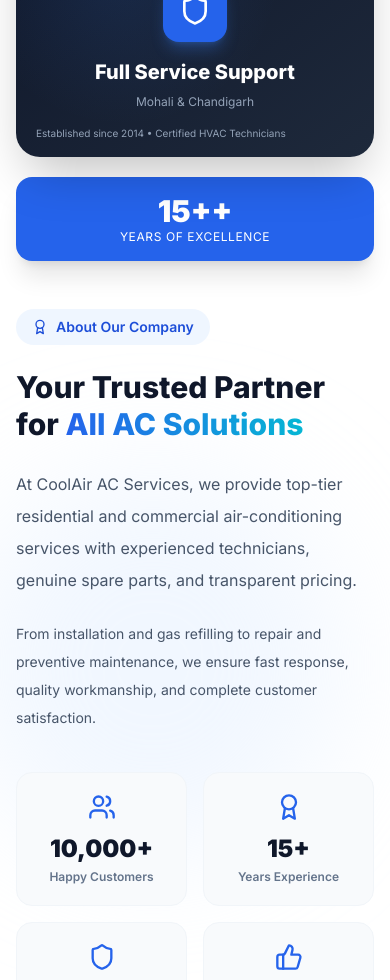
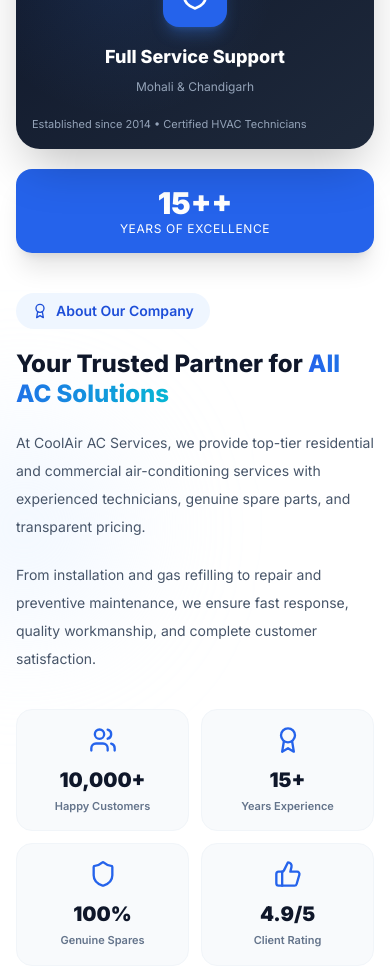
Before and after one commit to shi632/Ac-repaire, a Next.js app in the folder frontend/: page / in a window 390 px wide. Shown: the part 1020-2000 px from the top of the page. Built offline with nearby package versions, Linux system fonts and the light colour scheme.

Commit message:
Make website responsive and fix mobile issues

```diff
--- a/frontend/app/components/About.tsx
+++ b/frontend/app/components/About.tsx
@@ -38,13 +38,12 @@
     <section
       id="about"
       ref={ref}
-      className="relative overflow-hidden bg-white py-16 lg:py-24"
+      className="relative overflow-hidden bg-white py-14 sm:py-16 md:py-20 lg:py-24"
     >
-      <div className="absolute left-[-10%] top-1/2 h-96 w-96 rounded-full bg-blue-100/40 blur-3xl pointer-events-none" />
+     <div className="absolute -left-20 top-1/2 h-52 w-52 sm:h-72 sm:w-72 lg:h-96 lg:w-96 rounded-full bg-blue-100/40 blur-3xl pointer-events-none" />
 
       <div className="container-custom relative z-10">
-        <div className="grid items-center gap-12 lg:grid-cols-2 lg:gap-20">
-
+        <div className="grid grid-cols-1 lg:grid-cols-2 gap-10 md:gap-14 lg:gap-20 items-center">
           {/* LEFT SIDE */}
           <motion.div
             initial={{ opacity: 0, x: -40 }}
@@ -52,15 +51,15 @@
             transition={{ duration: 0.6 }}
             className="relative"
           >
-            <div className="relative flex aspect-[4/3] flex-col justify-between overflow-hidden rounded-3xl bg-gradient-to-br from-slate-900 to-slate-800 p-5 shadow-2xl sm:p-6 lg:p-8">
+            <div className="relative flex aspect-[4/3] flex-col justify-between overflow-hidden rounded-3xl bg-gradient-to-br from-slate-900 to-slate-800 p-4 sm:p-6 lg:p-8 shadow-2xl">
 
               <div className="absolute inset-0 bg-[radial-gradient(circle_at_30%_30%,rgba(59,130,246,0.12),transparent_50%)]" />
 
               {/* TOP */}
 
               <div className="relative z-10 flex items-start justify-between">
-                <div className="rounded-2xl border border-white/10 bg-white/10 p-3 backdrop-blur">
-                  <Snowflake className="h-7 w-7 text-cyan-400 animate-spin-slow sm:h-8 sm:w-8" />
+                <div className="rounded-xl sm:rounded-2xl border border-white/10 bg-white/10 p-2.5 sm:p-3 backdrop-blur">
+                  <Snowflake className="h-6 w-6 sm:h-8 sm:w-8 text-cyan-400 animate-spin-slow" />
                 </div>
 
                 <span className="rounded-full border border-white/10 bg-white/10 px-3 py-2 text-[10px] font-bold uppercase tracking-wider text-white backdrop-blur sm:text-xs">
@@ -74,7 +73,7 @@
                   <Shield className="h-8 w-8 text-white sm:h-10 sm:w-10" />
                 </div>
 
-                <h3 className="text-xl font-extrabold text-white sm:text-2xl lg:text-3xl">
+                <h3 className="text-lg sm:text-2xl lg:text-3xl font-extrabold text-white">
                   Full Service Support
                 </h3>
 
@@ -84,7 +83,7 @@
               </div>
 
               {/* BOTTOM */}
-              <p className="relative z-10 text-[10px] text-slate-400 sm:text-xs">
+             <p className="relative z-10 text-[11px] sm:text-xs text-slate-400">
                 Established since 2014 • Certified HVAC Technicians
               </p>
             </div>
@@ -94,7 +93,7 @@
               initial={{ opacity: 0, scale: 0.8 }}
               animate={inView ? { opacity: 1, scale: 1 } : {}}
               transition={{ delay: 0.3 }}
-              className="absolute -bottom-6 right-6 hidden rounded-3xl border border-blue-500/30 bg-blue-600 p-6 text-white shadow-2xl lg:block"
+              className="absolute -bottom-5 right-5 hidden lg:block rounded-3xl border border-blue-500/30 bg-blue-600 p-5 xl:p-6 text-white shadow-2xl"
             >
               <p className="text-4xl font-black">
                 {COMPANY_CONFIG.experienceYears}+
@@ -124,34 +123,34 @@
             initial={{ opacity: 0, x: 40 }}
             animate={inView ? { opacity: 1, x: 0 } : {}}
             transition={{ duration: 0.6, delay: 0.2 }}
-            className="space-y-6"
+           className="space-y-5 lg:space-y-6"
           >
             <div className="inline-flex items-center gap-2 rounded-full bg-blue-50 px-4 py-2 text-sm font-semibold text-blue-700">
               <Award className="h-4 w-4" />
               About Our Company
             </div>
 
-            <h2 className="text-3xl font-extrabold leading-tight text-slate-900 sm:text-4xl lg:text-5xl">
+            <h2 className="text-2xl sm:text-3xl md:text-4xl lg:text-5xl font-extrabold leading-tight text-slate-900">
               Your Trusted Partner for{' '}
               <span className="bg-gradient-to-r from-blue-600 to-cyan-500 bg-clip-text text-transparent">
                 All AC Solutions
               </span>
             </h2>
 
-            <p className="text-base leading-8 text-slate-600 sm:text-lg">
+            <p className="text-sm sm:text-base lg:text-lg leading-7 lg:leading-8 text-slate-600">
               At {COMPANY_CONFIG.name}, we provide top-tier residential and
               commercial air-conditioning services with experienced technicians,
               genuine spare parts, and transparent pricing.
             </p>
 
-            <p className="text-sm leading-7 text-slate-600 sm:text-base">
+            <p className="text-sm sm:text-base leading-7 text-slate-600">
               From installation and gas refilling to repair and preventive
               maintenance, we ensure fast response, quality workmanship, and
               complete customer satisfaction.
             </p>
 
             {/* STATS */}
-            <div className="grid grid-cols-2 gap-4 pt-4">
+            <div  className="grid grid-cols-2 gap-3 sm:gap-4 pt-4">
               {stats.map((stat, index) => (
                 <motion.div
                   key={stat.label}
@@ -160,15 +159,15 @@
                   transition={{
                     delay: 0.4 + index * 0.1,
                   }}
-                  className="rounded-2xl border border-slate-100 bg-slate-50 p-5 text-center transition hover:border-blue-100 hover:bg-blue-50"
+                  className="rounded-2xl border border-slate-100 bg-slate-50 p-4 sm:p-5 text-center transition hover:border-blue-100 hover:bg-blue-50"
                 >
                   <stat.icon className="mx-auto mb-3 h-7 w-7 text-blue-600" />
 
-                  <h3 className="text-2xl font-black text-slate-900">
+                  <h3 className="text-xl sm:text-2xl lg:text-3xl font-black text-slate-900">
                     {stat.value}
                   </h3>
 
-                  <p className="mt-1 text-xs font-semibold text-slate-500">
+                  <p className="mt-1 text-[11px] sm:text-xs font-semibold text-slate-500">
                     {stat.label}
                   </p>
                 </motion.div>
--- a/frontend/app/components/Hero.tsx
+++ b/frontend/app/components/Hero.tsx
@@ -138,7 +138,7 @@
                     <div className="w-3.5 h-3.5 bg-green-500 rounded-full animate-pulse" />
                     <span className="text-xs font-bold text-slate-400 uppercase tracking-widest">Active Dispatch</span>
                   </div>
-                  <span className="text-[11px] font-bold px-2 py-0.5 bg-blue-500/20 text-blue-400 rounded-full">Navi Mumbai</span>
+                  <span className="text-[11px] font-bold px-2 py-0.5 bg-blue-500/20 text-blue-400 rounded-full">Mohali</span>
                 </div>
 
                 {/* Main illustration graphics */}
```
Also changed, not shown: 2 other files (tests, documents, lock files or other folders).
